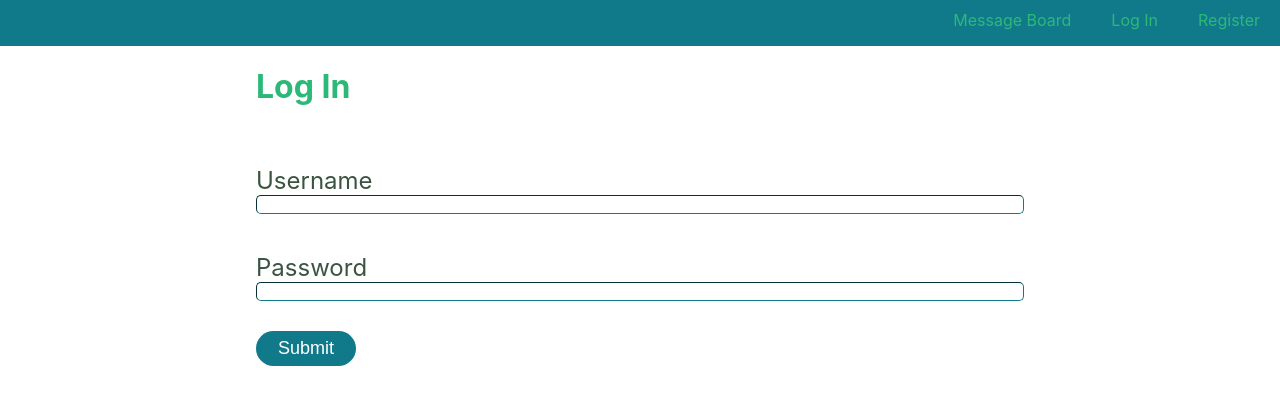
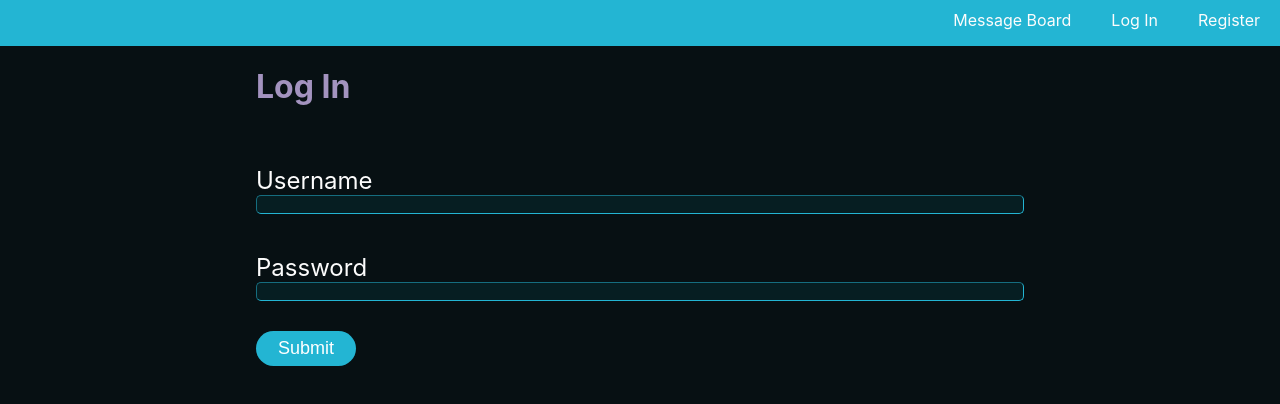
Before and after one commit to AD-Blue/PartyChat, a React (Create React App) app in the folder client/: page /login in a window 1280 px wide. Shown: the top 404 px of the page. Built offline with nearby package versions, Linux system fonts and the light colour scheme; no server answers.

Commit message:
Rebranded colors. Need to make scss variables more consistent

```diff
--- a/client/src/Styles/_base.scss
+++ b/client/src/Styles/_base.scss
@@ -3,11 +3,13 @@ $phoneWidth: 480px;
 $medLaptop: 992px;
 $largeLaptop: 1200px;
 
-$brandText: #2cb978;
-$brand2: #107a8b;
-$brand3: #83e85a;
-$brand4: #3b5441;
+$brand1: #FCFCFC;
+$brand2: #23B5D3;
+$brand3: #A393BF;
+$brand4: #071013;
+$brand5: #061E22;
+$brand6: #9882AC;
 
 h1 {
-    color: $brandText;
+    color: $brand1;
 }
--- a/client/src/Styles/app.scss
+++ b/client/src/Styles/app.scss
@@ -1,3 +1,10 @@
+$brand1: #FCFCFC;
+$brand2: #23B5D3;
+$brand3: #A393BF;
+$brand4: #071013;
+$brand5: #061E22;
+$brand6: #9882AC;
+
 .central {
     margin-top: 0;
     padding-top: 0;
@@ -6,4 +13,5 @@
 html {
     padding: 0;
     margin: 0;
+    background: $brand4;
 }
--- a/client/src/Styles/home.scss
+++ b/client/src/Styles/home.scss
@@ -5,10 +5,12 @@ $phoneWidth: 480px;
 $medLaptop: 992px;
 $largeLaptop: 1200px;
 
-$brandText: #2cb978;
-$brand2: #107a8b;
-$brand3: #83e85a;
-$brand4: #3b5441;
+$brand1: #FCFCFC;
+$brand2: #23B5D3;
+$brand3: #A393BF;
+$brand4: #071013;
+$brand5: #061E22;
+$brand6: #9882AC;
 
 .homeContainer {
     display: flex;
@@ -18,7 +20,7 @@ $brand4: #3b5441;
     width: 60%;
 
     h1 {
-        color: $brandText;
+        color: $brand3;
     }
 
     input {
@@ -28,7 +30,8 @@ $brand4: #3b5441;
         padding: 10px 5px;
         font-size: 18px;
         outline-width: 1px;
-        outline-color: $brandText;
+        outline-color: $brand1;
+        background: $brand5;
     }
 
     button {
@@ -50,6 +53,8 @@ $brand4: #3b5441;
     height: 500px;
     display: flex;
     flex-direction: column;
+    background: $brand5;
+    border-radius: 10px;
 }
 
 .unauth-container {
@@ -58,7 +63,7 @@ $brand4: #3b5441;
     text-align: center;
 
     h1 {
-        color: $brandText;
+        color: $brand1;
         font-family: 'Lato', sans-serif;
     }
 
--- a/client/src/Styles/login.scss
+++ b/client/src/Styles/login.scss
@@ -3,10 +3,12 @@ $phoneWidth: 480px;
 $medLaptop: 992px;
 $largeLaptop: 1200px;
 
-$brandText: #2cb978;
-$brand2: #107a8b;
-$brand3: #83e85a;
-$brand4: #3b5441;
+$brand1: #FCFCFC;
+$brand2: #23B5D3;
+$brand3: #A393BF;
+$brand4: #071013;
+$brand5: #061E22;
+$brand6: #9882AC;
 
 .loginContainer {
     display: flex;
@@ -16,12 +18,12 @@ $brand4: #3b5441;
     margin-right: auto;
 
     h1 {
-        color: $brandText;
+        color: $brand3;
         font-size: 32px;
     }
 
     label {
-        color: $brand4;
+        color: $brand1;
         font-size: 24px;
         margin-top: 5%;
     }
@@ -30,11 +32,13 @@ $brand4: #3b5441;
         border-color: $brand2;
         border-radius: 5px;
         border-width: 1px;
+        background: $brand5;
+        color: $brand1;
     }
 
     input:focus {
         outline-width: 1px;
-        outline-color: $brandText;
+        outline-color: $brand6;
     }
 }
 
@@ -44,7 +48,7 @@ $brand4: #3b5441;
 
     p {
         font-size: 24px;
-        color: $brand4;
+        color: $brand3;
     }
 }
 
@@ -60,7 +64,7 @@ $brand4: #3b5441;
 }
 
 .log-label {
-    color: $brandText;
+    color: $brand3;
     font-size: 24px;
 }
 
--- a/client/src/Styles/messageCard.scss
+++ b/client/src/Styles/messageCard.scss
@@ -1,7 +1,9 @@
-$brandText: #2cb978;
-$brand2: #107a8b;
-$brand3: #83e85a;
-$brand4: #3b5441;
+$brand1: #FCFCFC;
+$brand2: #23B5D3;
+$brand3: #A393BF;
+$brand4: #071013;
+$brand5: #061E22;
+$brand6: #67527A;
 
 $tabletWidth: 768px;
 $phoneWidth: 480px;
@@ -36,7 +38,7 @@ $largeLaptop: 1200px;
 }
 
 .author {
-    background-color: $brandText;
+    background-color: $brand6;
     width: fit-content;
     padding: 0 5px;
     border-radius: 5px;
--- a/client/src/Styles/nav.scss
+++ b/client/src/Styles/nav.scss
@@ -1,7 +1,9 @@
-$brandText: #2cb978;
-$brand2: #107a8b;
-$brand3: #83e85a;
-$brand4: #3b5441;
+$brand1: #FCFCFC;
+$brand2: #23B5D3;
+$brand3: #A393BF;
+$brand4: #071013;
+$brand5: #061E22;
+$brand6: #9882AC;
 
 $tabletWidth: 768px;
 $phoneWidth: 480px;
@@ -27,7 +29,7 @@ nav {
 
             a {
                 text-decoration: none;
-                color: $brandText;
+                color: $brand1;
             }
 
             a:active {
--- a/client/src/Styles/register.scss
+++ b/client/src/Styles/register.scss
@@ -3,10 +3,12 @@ $phoneWidth: 480px;
 $medLaptop: 992px;
 $largeLaptop: 1200px;
 
-$brandText: #2cb978;
-$brand2: #107a8b;
-$brand3: #83e85a;
-$brand4: #3b5441;
+$brand1: #FCFCFC;
+$brand2: #23B5D3;
+$brand3: #A393BF;
+$brand4: #071013;
+$brand5: #061E22;
+$brand6: #9882AC;
 
 .registerContainer {
     display: flex;
@@ -16,12 +18,16 @@ $brand4: #3b5441;
     width: 60%;
 
     h1 {
-        color: $brandText;
+        color: $brand6;
         font-size: 32px;
     }
 
+    p {
+        color: $brand1;
+    }
+
     label {
-        color: $brand4;
+        color: $brand1;
         font-size: 24px;
         margin-top: 5%;
     }
@@ -30,11 +36,13 @@ $brand4: #3b5441;
         border-color: $brand2;
         border-radius: 5px;
         border-width: 1px;
+        background: $brand5;
+        color: $brand1;
     }
 
     input:focus {
         outline-width: 1px;
-        outline-color: $brandText;
+        outline-color: $brand6;
     }
 }
 
@@ -51,7 +59,7 @@ $brand4: #3b5441;
 
 .reg-label {
     font-size: 24px;
-    color: $brand4;
+    color: $brand3;
 }
 
 @media (max-width: $phoneWidth) {
--- a/client/src/Views/Home.js
+++ b/client/src/Views/Home.js
@@ -88,7 +88,7 @@ export default function Home() {
                                 <div className='authorCard'>
                                     <MessageCard key={message._id} message={message} styleName={'author'} />
                                     <img
-                                        src={`https://avatars.dicebear.com/api/jdenticon/${message.authorId}.svg`}
+                                        src={`https://avatars.dicebear.com/api/jdenticon/${message.authorName}.svg`}
                                         alt='Randomized unique avatar representing a user'
                                         height='30px'
                                         width='30px'
--- a/client/src/Views/Login.js
+++ b/client/src/Views/Login.js
@@ -126,7 +126,7 @@ export default function Login() {
                 </div>
             )}
 
-            {loginStatus && isAuthenticated && (
+            {isAuthenticated && (
                 <div className='auth-container'>
                     {userLabel}
                     <button className='btn-form' onClick={signOut}>Sign Out</button>
```
